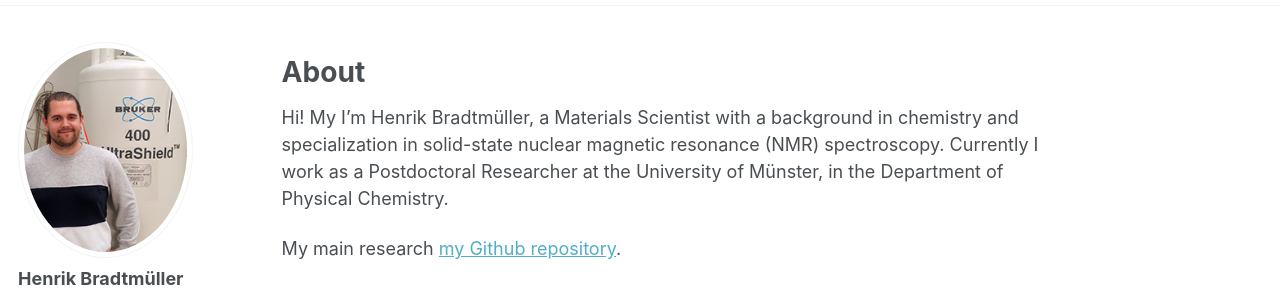
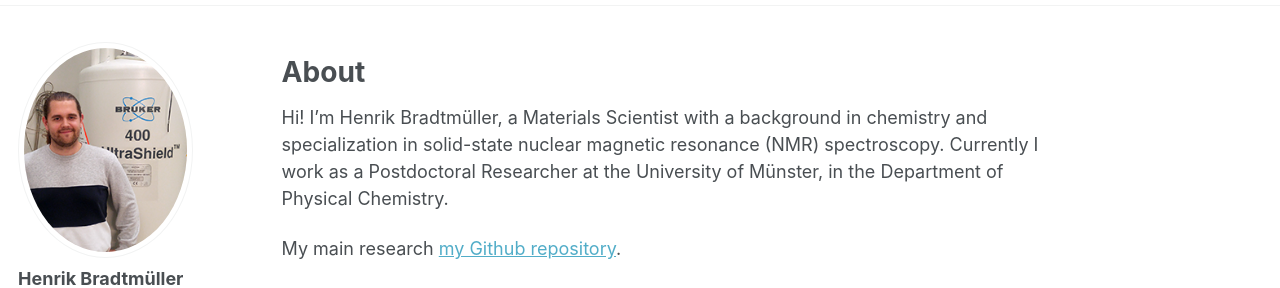
Before and after one commit to hbrmn/hbrmn.github.io, a Jekyll site: the page built from _pages/about.md, in a window 1280 px wide. Shown: the part 124-412 px from the top of the page. Built offline with Jekyll 4.4.1, drawn with Linux system fonts in a browser that asks for light colours; some web fonts are replaced; part of the change alters nothing that is shown.

```diff
--- a/_config.yml
+++ b/_config.yml
@@ -73,9 +73,9 @@ social:
 
 # Analytics
 analytics:
-  provider               :  "false" # false (default), "google", "google-universal", "custom"
+  provider               : "google" # false (default), "google", "google-universal", "custom"
   google:
-    tracking_id          :
+    tracking_id          : "UA-172863772-1 "
 
 
 # Site Author
--- a/_pages/about.md
+++ b/_pages/about.md
@@ -10,7 +10,7 @@ redirect_from:
 About
 ======
 
-Hi! My I'm Henrik Bradtmüller, a Materials Scientist with a background in chemistry and specialization in solid-state nuclear magnetic resonance (NMR) spectroscopy.
+Hi! I'm Henrik Bradtmüller, a Materials Scientist with a background in chemistry and specialization in solid-state nuclear magnetic resonance (NMR) spectroscopy.
 Currently I work as a Postdoctoral Researcher at the University of Münster, in the Department of Physical Chemistry.
 
 My main research
```
